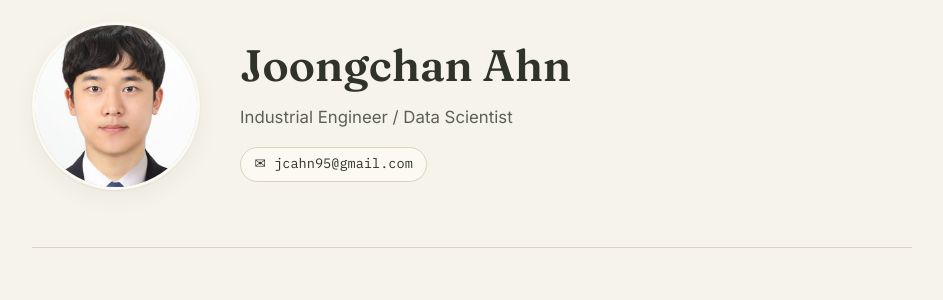
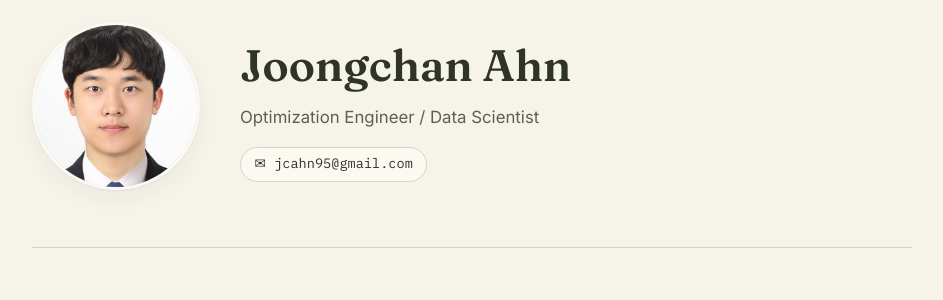
Before and after one commit to jcahn99/jcahn99.github.io, a Jekyll site: the page built from index.md, in a window 1280 px wide and 900 px high. Shown: the part 131-431 px from the top of the window, without its empty margins (168-1111 px from the left). Built offline with Jekyll 4.4.1, drawn with Linux system fonts in a browser that asks for light colours.

Commit message:
Update tagline in configuration file

```diff
--- a/_config.yml
+++ b/_config.yml
@@ -1,5 +1,5 @@
 title: "Joongchan Ahn"
-tagline: "Industrial Engineer / Data Scientist"
+tagline: "Optimization Engineer / Data Scientist"
 description: "Personal academic website — education, research, publications, and projects."
 email: jcahn95@gmail.com
 url: "https://jcahn99.github.io"   # 실제 배포 시 https://<본인 아이디>.github.io 로 수정
```
